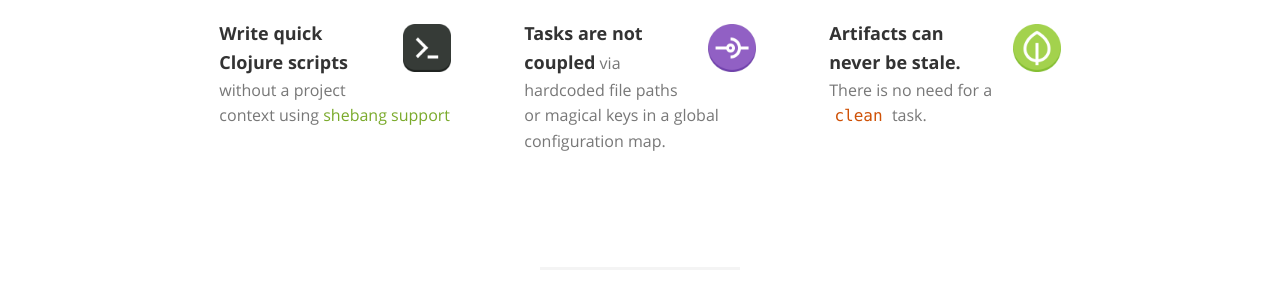
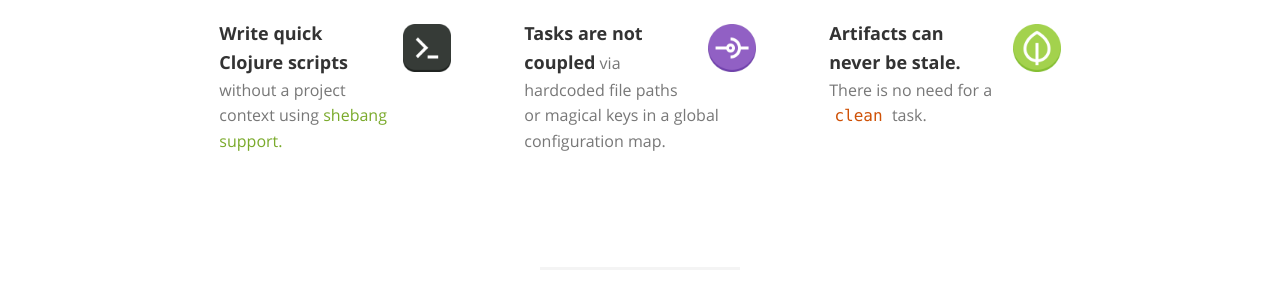
Before and after one commit to boot-clj/boot-clj.github.io, a Jekyll site: the page built from index.md, in a window 1280 px wide. Shown: the part 1142-1442 px from the top of the page. Built offline with Jekyll 4.4.1, drawn with Linux system fonts in a browser that asks for light colours; nearby versions of some CDN libraries; Markdown is read by kramdown in place of the engine named in the settings; comment, search, counter and statistics services are not loaded.

Commit message:
added a missing period

```diff
--- a/index.md
+++ b/index.md
@@ -40,7 +40,7 @@ actions:
     <li>
       <img src="/assets/images/graphics/exe.png"/>
       <strong>Write quick Clojure scripts</strong>
-      <span>without a project context using <a href="https://github.com/boot-clj/boot/wiki/Scripts">shebang support</a></span>
+      <span>without a project context using <a href="https://github.com/boot-clj/boot/wiki/Scripts">shebang support.</a></span>
     </li>
     <li>
       <img src="/assets/images/graphics/uncoupled.png"/>
```
